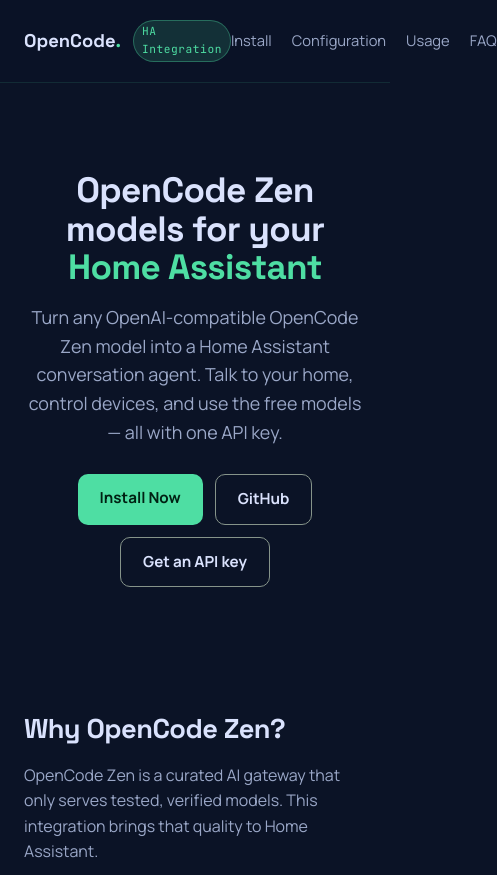
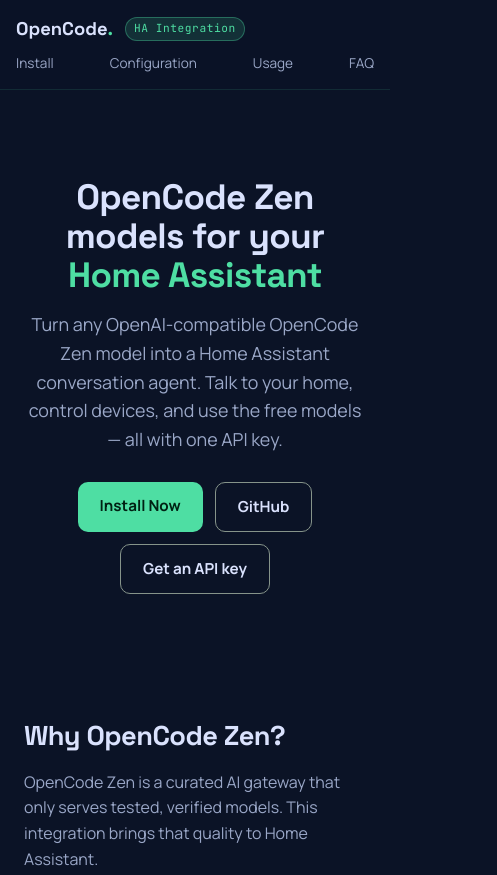
Before and after one commit to pranjal-joshi/opencode, a plain HTML site: page docs/index.html in a window 390 px wide. Shown: the top 875 px of the page, 497 px wide, since content can reach past the window. Drawn offline with Linux system fonts and the light colour scheme.

Commit message:
docs: make navbar responsive on mobile

```diff
--- a/docs/assets/style.css
+++ b/docs/assets/style.css
@@ -89,6 +89,26 @@
 
 .nav-links a:hover {
   color: var(--primary);
+}
+
+/* ---------- Responsive nav ---------- */
+@media (max-width: 640px) {
+  .nav {
+    flex-wrap: wrap;
+    row-gap: 10px;
+    padding: 14px 16px;
+  }
+
+  .nav-links {
+    width: 100%;
+    justify-content: space-between;
+    gap: 8px;
+    flex-wrap: wrap;
+  }
+
+  .nav-links a {
+    font-size: 0.85rem;
+  }
 }
 
 .badge {
```
